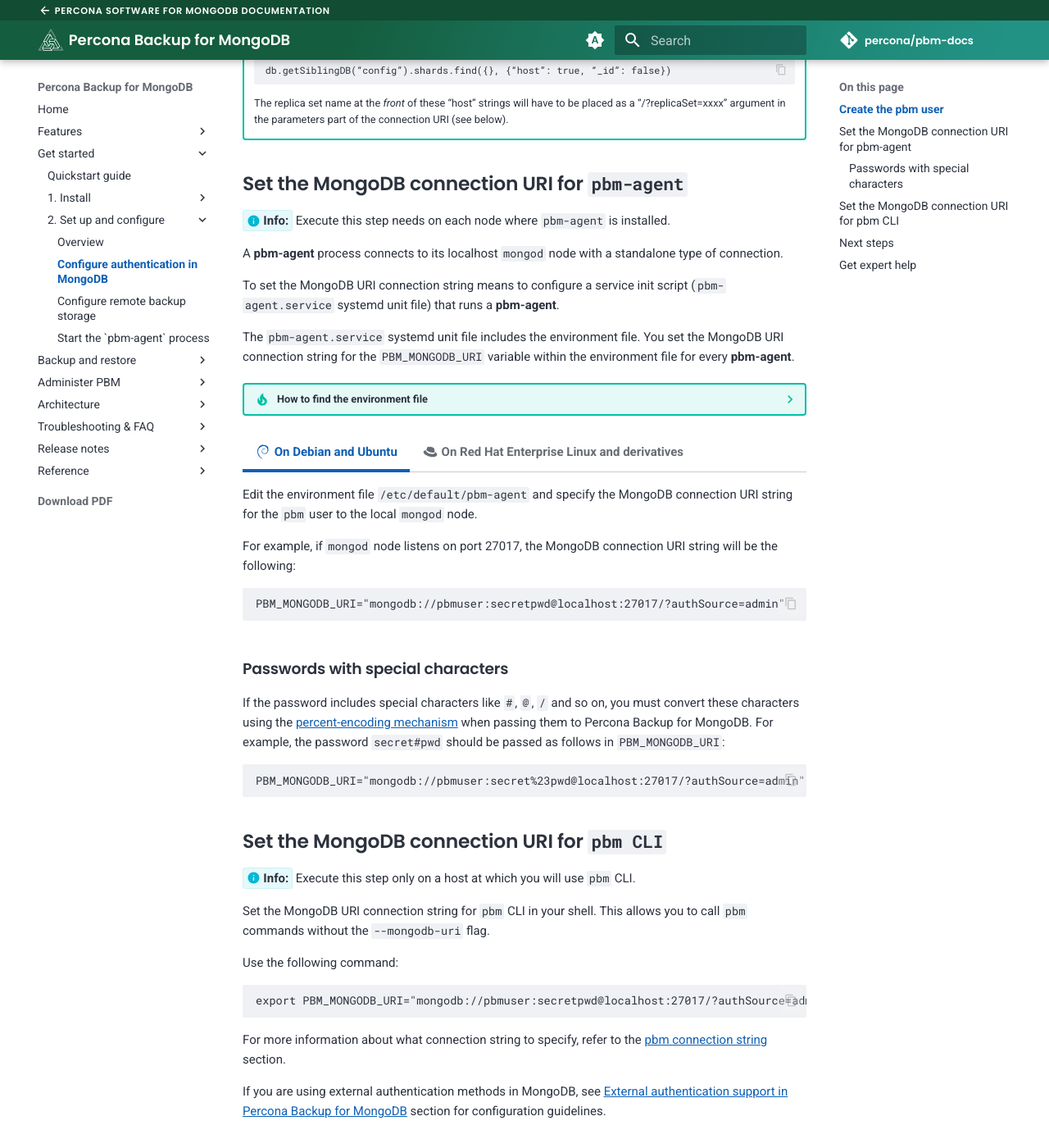
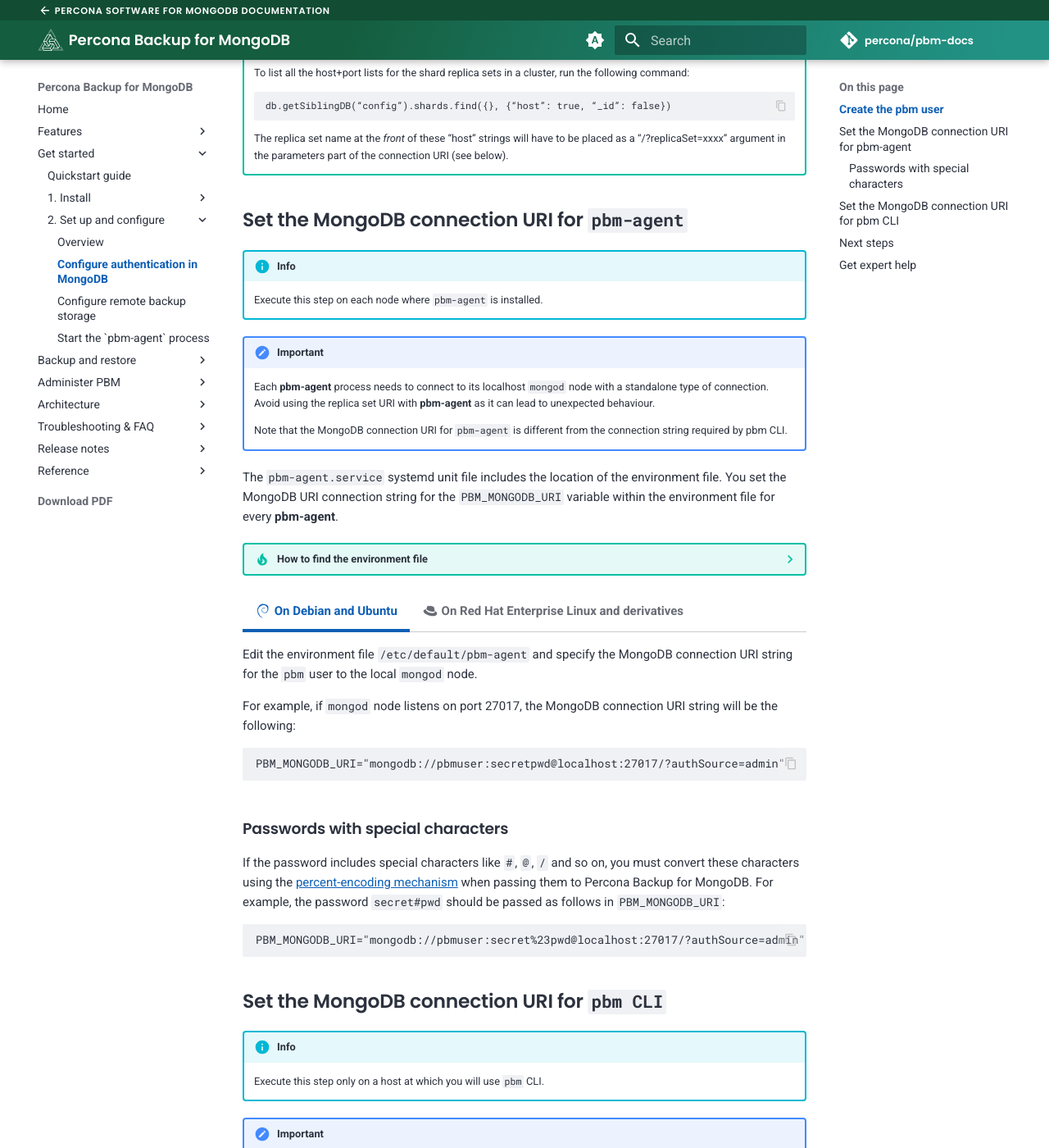
Before and after one commit to percona/pbm-docs, an MkDocs documentation site: the page built from docs/install/configure-authentication.md, in a window 1280 px wide and 1400 px high, scrolled down 1093 px. Shown: the whole window at 82% size. Built offline with MkDocs 1.6.1 and Material for MkDocs 9.7.7, drawn with Linux system fonts in a browser that asks for light colours; nearby versions of some CDN libraries; comment, search, counter and statistics services are not loaded; some of the changed text lies outside the part shown.

Commit message:
Update configure-authentication.md (#229)
* Update configure-authentication.md

Replace type of Info and Warning messages. Added further clarification about the differences in connection string used by pbm-agent vs pbm CLI

---------

Co-authored-by: Anastasia Alexadrova <anastasia.alexandrova@percona.com>

```diff
--- a/docs/install/configure-authentication.md
+++ b/docs/install/configure-authentication.md
@@ -54,17 +55,19 @@
 
 ## Set the MongoDB connection URI for `pbm-agent`
 
-<i info>:material-information: Info:</i> Execute this step needs on each node where `pbm-agent` is installed.
+!!! info
 
-A **pbm-agent** process connects to its localhost `mongod` node with a standalone type of connection.
+    Execute this step on each node where `pbm-agent` is installed.
 
-To set the MongoDB URI connection string means to configure a service init script (`pbm-agent.service` systemd unit file) that runs a **pbm-agent**.
+!!! important
 
-The `pbm-agent.service` systemd unit file includes the environment file. You set the MongoDB URI connection string for the  `PBM_MONGODB_URI` variable within the environment file for every **pbm-agent**.
+    Each **pbm-agent** process needs to connect to its localhost `mongod` node with a standalone type of connection. Avoid using the replica set URI with **pbm-agent** as it can lead to unexpected behaviour.
+
+    Note that the MongoDB connection URI for `pbm-agent` is different from the connection string required by pbm CLI.
+
+The `pbm-agent.service` systemd unit file includes the location of the environment file. You set the MongoDB URI connection string for the  `PBM_MONGODB_URI` variable within the environment file for every **pbm-agent**.
 
 ??? tip "How to find the environment file"
-
-    The path to the environment file is specified in the `pbm-agent.service` systemd unit file.
 
     In Ubuntu and Debian, the pbm-agent.service systemd unit file is at the path `/lib/systemd/system/pbm-agent.service`.
 
@@ -119,7 +122,15 @@
 
 ## Set the MongoDB connection URI for `pbm CLI`
 
-<i info>:material-information: Info:</i> Execute this step only on a host at which you will use `pbm` CLI.
+!!! info
+
+    Execute this step only on a host at which you will use `pbm` CLI.
+
+!!! important
+
+    The pbm CLI needs to connect to the replica set that stores PBM Control Collections. The MongoDB connection URI format is different from the one required by `pbm-agent`.
+
+    In a non-sharded replica set it is simply that replica set. In a sharded cluster it is the config server replica set.
 
 Set the MongoDB URI connection string for `pbm` CLI in your shell. This allows you to call `pbm` commands without the `--mongodb-uri` flag.
 
```
Also changed, not shown: other parts of docs/install/configure-authentication.md (+3 -2 lines).
